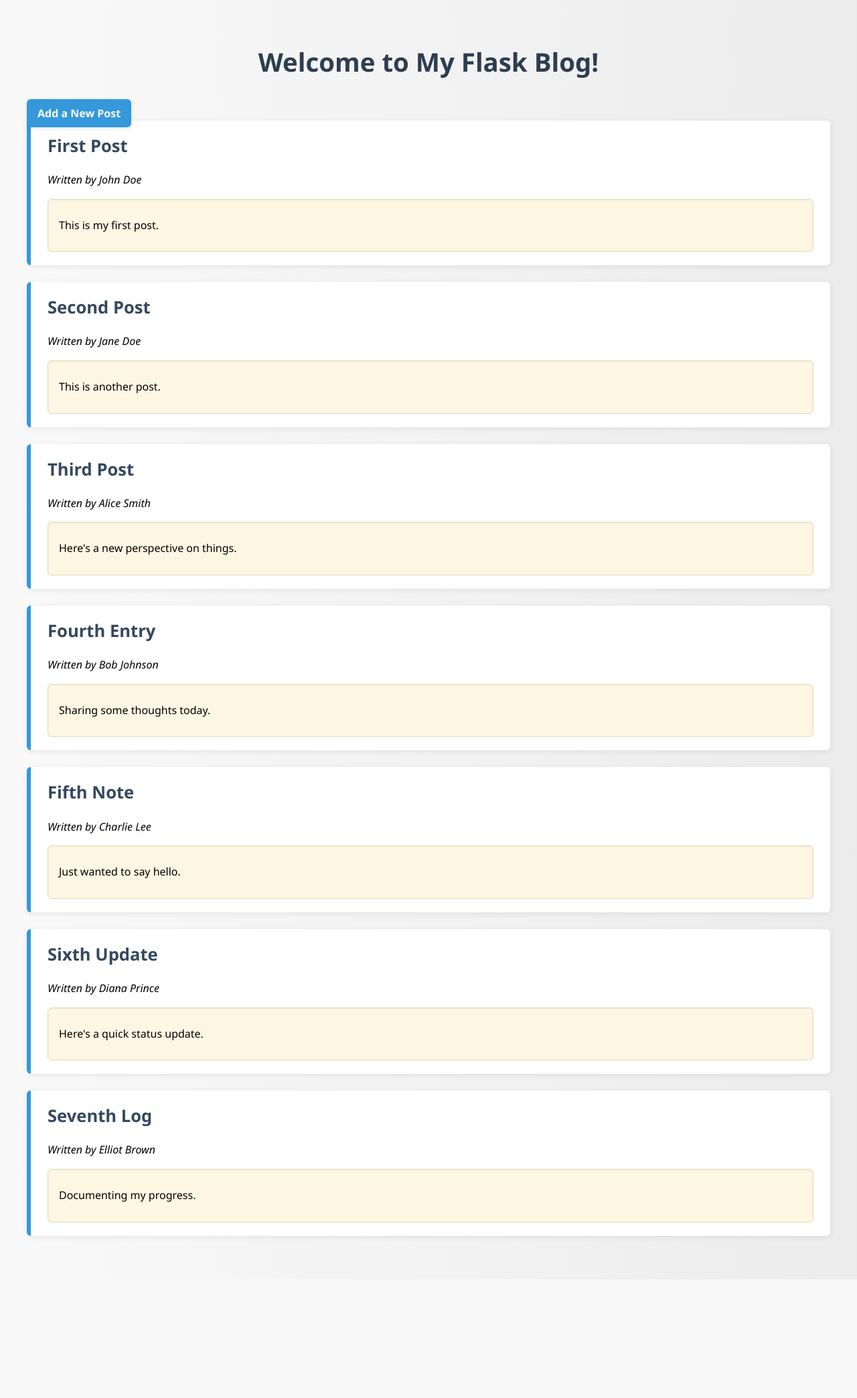
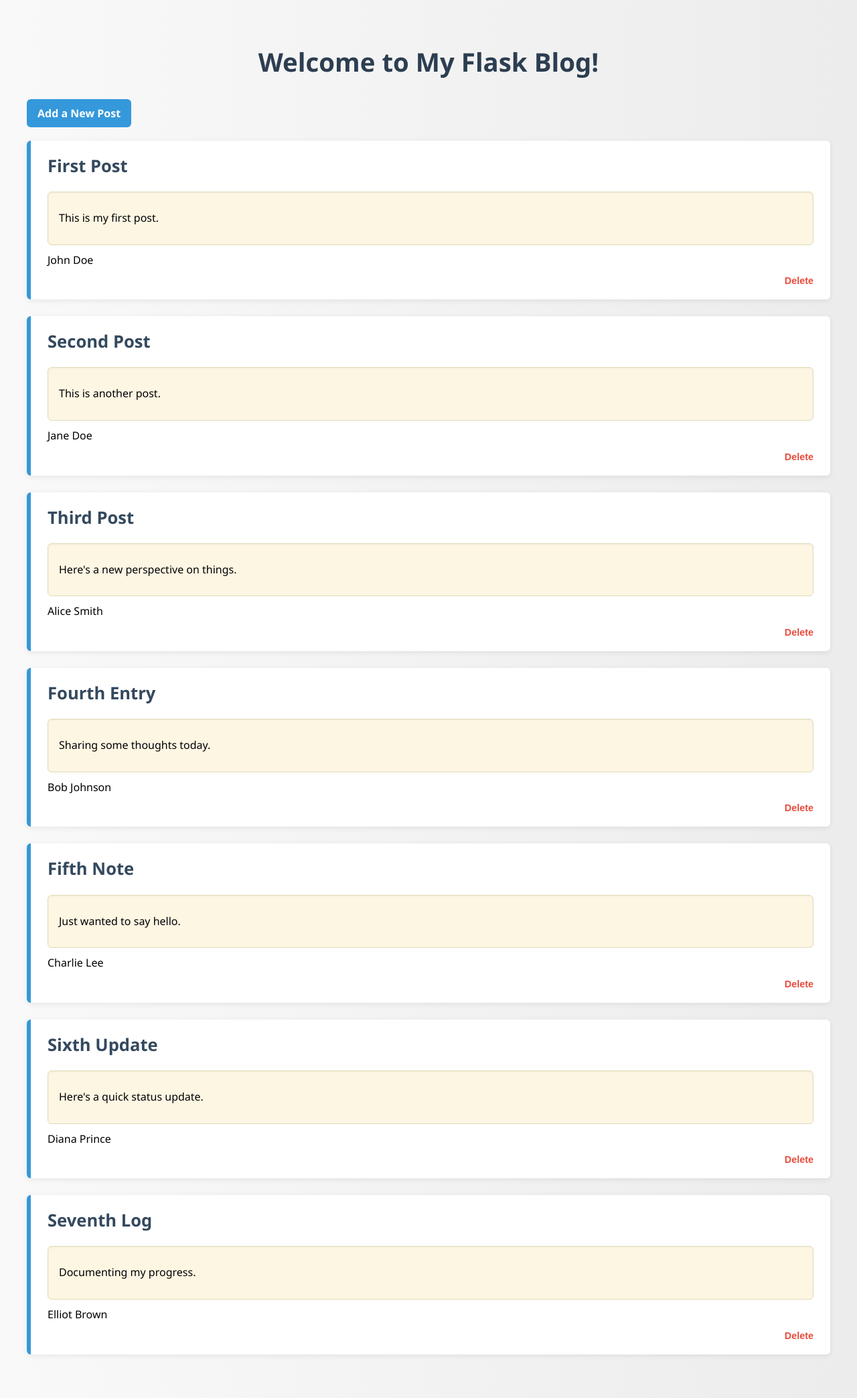
Before and after one commit to Gecker0815/masterblog, a Flask app: page / in a window 1280 px wide. Shown: the whole page at 67% size. Before the commit the page ends 1910 px from the top, so only its background shows below. Run offline with Flask 3, Linux system fonts and the light colour scheme.

Commit message:
add route('/delete/<int:post_id>') add new styling add required field to add.html add delete form to index.html

```diff
--- a/app.py
+++ b/app.py
@@ -28,5 +28,15 @@ def add():
 
     return render_template('add.html')
 
+
+@app.route('/delete/<int:post_id>', methods=['POST'])
+def delete(post_id):
+    try:
+        data.delete(post_id)
+        return redirect('/')
+    except ValueError as e:
+        return f"<p>Error: {e}</p>"
+
+
 if __name__ == '__main__':
     app.run(host="0.0.0.0", port=5000, debug=True)
--- a/static/style.css
+++ b/static/style.css
@@ -14,7 +14,6 @@ body.scroll {
     background: linear-gradient(to right, #f9f9f9, #ececec);
     font-family: 'Segoe UI', Tahoma, Geneva, Verdana, sans-serif;
 }
-
 
 h1 {
     text-align: center;
@@ -59,8 +58,7 @@ h1 {
     line-height: 1.6;
 }
 
-/* Einheitliches Formular-Styling */
-form {
+form.centered-form {
     max-width: 600px;
     margin: 0 auto;
     padding: 30px 25px;
@@ -70,14 +68,14 @@ form {
     box-sizing: border-box;
 }
 
-form label {
+.centered-form label {
     display: block;
     margin: 10px 0 5px;
     font-weight: bold;
     color: #2c3e50;
 }
 
-form input[type="text"] {
+.centered-form input[type="text"] {
     width: 100%;
     padding: 10px 12px;
     margin-bottom: 15px;
@@ -86,12 +84,12 @@ form input[type="text"] {
     box-sizing: border-box;
 }
 
-form input[type="text"]:focus {
+.centered-form input[type="text"]:focus {
     border-color: #3498db;
     outline: none;
 }
 
-form input[type="submit"] {
+.centered-form input[type="submit"] {
     background-color: #3498db;
     color: white;
     font-weight: bold;
@@ -103,7 +101,7 @@ form input[type="submit"] {
     width: 100%;
 }
 
-form input[type="submit"]:hover {
+.centered-form input[type="submit"]:hover {
     background-color: #2980b9;
 }
 
@@ -120,10 +118,38 @@ form input[type="submit"]:hover {
     padding: 10px 16px;
     text-decoration: none;
     border-radius: 6px;
-    box-shadow: 0 2px 6px rgba(0,0,0,0.1);
     transition: background-color 0.2s ease;
 }
 
 .btn-link:hover {
     background-color: #2980b9;
 }
+
+.delete-form {
+    width: 100%;
+    display: flex;
+    justify-content: flex-end;
+    margin-top: 10px;
+}
+
+.delete-form input[type="submit"] {
+    background: none;
+    border: none;
+    color: #e74c3c;
+    font-weight: bold;
+    font-size: 0.9em;
+    cursor: pointer;
+    padding: 0;
+    border-radius: 0;
+    text-align: right;
+    transition: color 0.2s ease;
+}
+
+.delete-form input[type="submit"]:hover {
+    color: #c0392b;
+}
+
+.action-bar {
+    margin-bottom: 30px;
+    text-align: left;
+}
--- a/templates/add.html
+++ b/templates/add.html
@@ -9,13 +9,13 @@
 <body class="center">
     <form action="{{ url_for('add') }}" method="POST" class="centered-form">
         <label for="author">Author:</label>
-        <input type="text" id="author" name="author" placeholder="author">
+        <input type="text" id="author" name="author" placeholder="author" required>
 
         <label for="title">Title:</label>
-        <input type="text" id="title" name="title" placeholder="title">
+        <input type="text" id="title" name="title" placeholder="title" required>
 
         <label for="content">Content:</label>
-        <input type="text" id="content" name="content" placeholder="content">
+        <input type="text" id="content" name="content" placeholder="content" required>
 
         <input type="submit" value="Submit">
 
--- a/templates/index.html
+++ b/templates/index.html
@@ -8,14 +8,22 @@
 </head>
 <body class="scroll">
     <h1>Welcome to My Flask Blog!</h1>
-    <a href="{{ url_for('add') }}" class="btn-link">Add a New Post</a>
+
+    <div class="action-bar">
+        <a href="{{ url_for('add') }}" class="btn-link">Add a New Post</a>
+    </div>
+
     {% for post in posts %}
         <div class="post">
             <h2>{{ post.title }}</h2>
-            <p><em>Written by {{ post.author }}</em></p>
             <div class="post-content">
                 <p>{{ post.content }}</p>
             </div>
+            <p class="author">{{ post.author }}</p>
+
+            <form action="{{ url_for('delete', post_id=post.id) }}" method="POST" class="delete-form">
+                <input type="submit" value="Delete">
+            </form>
         </div>
     {% endfor %}
 </body>
```
